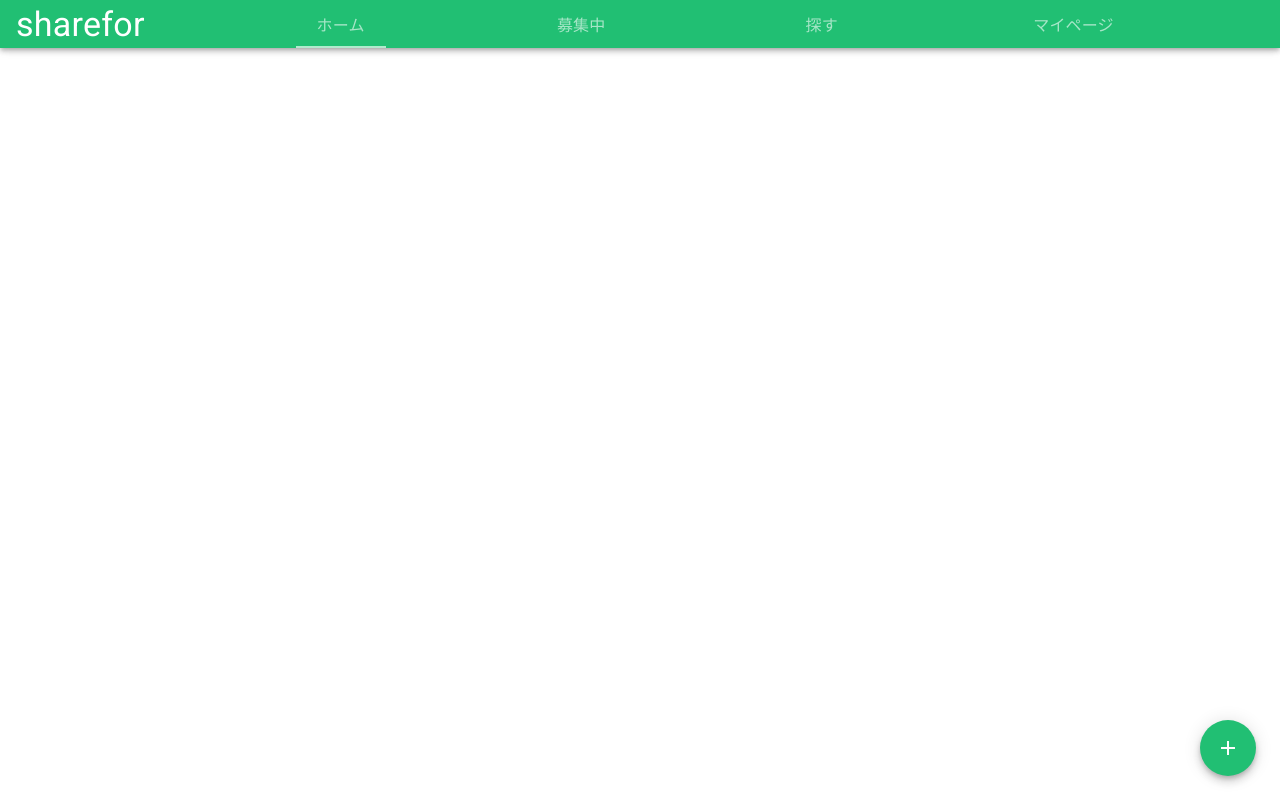
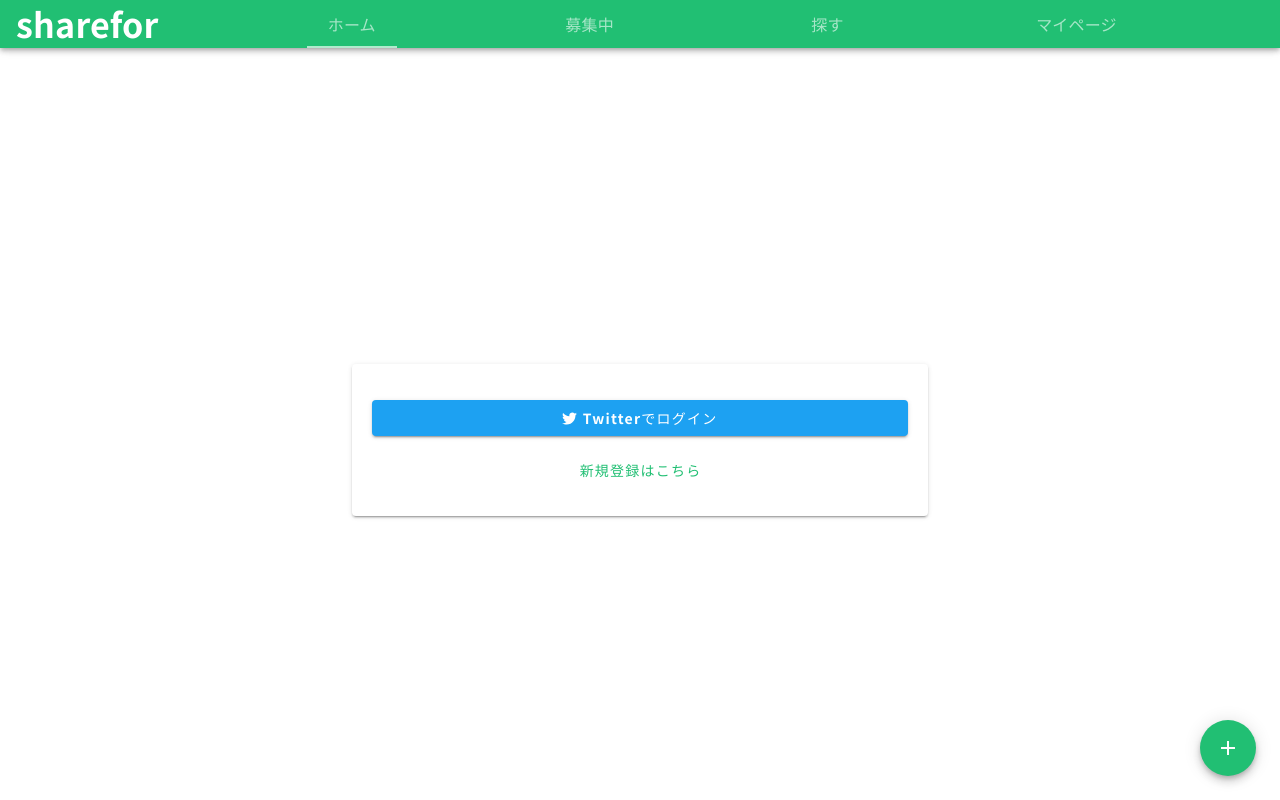
Before and after one commit to shuinoue-s/Sharefor, a Vue app: page /login in a window 1280 px wide. Built offline with nearby package versions, Linux system fonts and the light colour scheme; no server answers; what vue-head would draw is missing.

Commit message:
Add: ログインフォームを作成
TwitterAPIでログイン認証できるように変更

```diff
--- a/src/App.vue
+++ b/src/App.vue
@@ -29,5 +29,5 @@ export default {
 }
 </script>
 
-<style  scoped>
+<style>
 </style>
--- a/src/components/AppHeader.vue
+++ b/src/components/AppHeader.vue
@@ -1,4 +1,5 @@
 <template>
+    <div>
         <header>
             <v-app-bar
             app
@@ -8,7 +9,7 @@
             dense
             >
                 <div class="d-flex text-h5 text-md-h4">
-                <router-link to="/" tag="span" style="cursor: pointer">sharefor</router-link>
+                    <router-link to="/" tag="span" style="cursor: pointer" class="font">sharefor</router-link>
                 </div>
 
                 <v-spacer></v-spacer>
@@ -17,46 +18,43 @@
 
                     <v-spacer></v-spacer>
                     <v-tab to="/" class="caption text-sm-subtitle-1">
-                        <p class="menu-font">ホーム</p>
+                        <p class="mb-0 font">ホーム</p>
                     </v-tab>
 
                     <v-spacer></v-spacer>
                     <v-tab to="/about" class="caption text-sm-subtitle-1">
-                    <p class="menu-font">募集中</p>
+                        <p class="mb-0 font">募集中</p>
                     </v-tab>
 
                     <v-spacer></v-spacer>
                     <v-tab to="/post_form" class="caption text-sm-subtitle-1">
-                    <p class="menu-font">探す</p>
+                        <p class="mb-0 font">探す</p>
                     </v-tab>
 
                     <v-spacer></v-spacer>
                     <v-tab to="" class="caption text-sm-subtitle-1">
-                    <p class="menu-font">マイページ</p>
+                        <p class="mb-0 font">マイページ</p>
                     </v-tab>
                     <v-spacer></v-spacer>
                 </v-tabs>
             </v-app-bar>
         </header>
+    </div>
 </template>
 
 <script>
-import { mdiHome } from '@mdi/js'
+// import { mdiHome } from '@mdi/js'
 
 export default {
     name: "AppHeader",
     data() {
         return {
-            path: mdiHome
+            // path: mdiHome
         }
     }
 }
 </script>
 
 <style scoped>
-    @import url('https://fonts.googleapis.com/css2?family=Noto+Sans+JP:wght@700&display=swap');
-    .menu-font {
-        font-family: 'Noto Sans JP', sans-serif;
-        margin-bottom: 0;
-    }
+@import '../css/style.css';
 </style>
--- a/src/components/PostForm.vue
+++ b/src/components/PostForm.vue
@@ -160,7 +160,6 @@ import { mdiSend } from '@mdi/js'
 import { getFirestore, collection, addDoc, serverTimestamp } from "firebase/firestore"
 import { getStorage, getDownloadURL, ref, uploadBytes } from 'firebase/storage'
 import app from '../firebase/firebase'
-import '../validation/veeValidate'
 import { ValidationObserver, ValidationProvider, setInteractionMode, extend } from 'vee-validate'
 import { required, max, image, size } from 'vee-validate/dist/rules'
 import { mapGetters, mapActions } from 'vuex'
@@ -216,7 +215,7 @@ export default {
       image: '',
       fileName: '',
       filePath: '',
-      // tags: [], mapGettersで取得している
+      // tags: [], mapGettersで取得
       selected: [],
       uid: '',
       name: '',
@@ -336,8 +335,8 @@ export default {
   computed: {
     ...mapGetters('posts', ['tags']),
     previewImage() {
-      if (!this.filePath) return;
-      return URL.createObjectURL(this.fileName);
+      if(!this.image) return;
+      return URL.createObjectURL(this.image);
     },
   },
 }
--- a/src/components/RecruitmentForm.vue
+++ b/src/components/RecruitmentForm.vue
@@ -123,7 +123,6 @@
 </template>
 
 <script>
-import '../validation/veeValidate'
 import { ValidationObserver, ValidationProvider } from 'vee-validate'
 
 export default {
--- /dev/null
+++ b/src/css/style.css
@@ -0,0 +1,5 @@
+@import url('https://fonts.googleapis.com/css2?family=Noto+Sans+JP:wght@700&display=swap');
+
+.font {
+  font-family: 'Noto Sans JP', sans-serif;
+}
--- a/src/main.js
+++ b/src/main.js
@@ -4,7 +4,6 @@ import router from './router'
 import store from './store'
 import vuetify from './plugins/vuetify'
 import VueHead from 'vue-head'
-import veeValidate from './validation/veeValidate'
 
 Vue.use(VueHead)
 
@@ -13,7 +12,6 @@ Vue.config.productionTip = false
 new Vue({
   router,
   vuetify,
-  veeValidate,
   store,
   render: h => h(App)
 }).$mount('#app')
--- a/src/plugins/vuetify.js
+++ b/src/plugins/vuetify.js
@@ -16,7 +16,9 @@ export default new Vuetify({
                 customAlmostWhite: "#F9FCFB",
                 customLightGreen: "#B0EACD",
                 customGreen: "#21BF73",
-                customPink: '#F881DD'
+                customPink: '#F881DD',
+                twitterColor: "#1DA1F2",
+                googleColor: "#4285F4"
             }
         }
     },
--- a/src/router/index.js
+++ b/src/router/index.js
@@ -8,13 +8,25 @@ const routes = [
   {
     path: '/',
     name: 'Home',
+    props: true,
     component: Home
   },
   {
     path: '/about',
     name: 'About',
     component: () => import(/* webpackChunkName: "about" */ '../views/About.vue'),
-  }
+  },
+  {
+    path: '/login',
+    name: 'Login',
+    props: true,
+    component: () => import(/* webpackChunkName: "login" */ '../views/Login.vue'),
+  },
+  {
+    path: '/login/loading',
+    name: 'Loading',
+    component: () => import(/* webpackChunkName: "login/loading" */ '../views/Loading.vue'),
+  },
 ]
 
 const router = new VueRouter({
--- a/src/views/Home.vue
+++ b/src/views/Home.vue
@@ -1,16 +1,26 @@
 <template>
   <div>
+    <v-alert
+      :value="successMessage !== undefined"
+      type="success"
+      dense
+      class="mt-0 text-center"
+      transition="slide-y-transition"
+    >
+      {{message}}
+    </v-alert>
+
     <v-tabs align-with-title>
       <v-tabs-slider color="customLightGreen"></v-tabs-slider>
 
       <v-spacer></v-spacer>
       <v-spacer></v-spacer>
-      <v-tab href="#post-list" active-class="active">
+      <v-tab href="#post-list" active-class="active" class="font">
         投稿
       </v-tab>
 
       <v-spacer></v-spacer>
-      <v-tab href="#recruitment-list" active-class="active">
+      <v-tab href="#recruitment-list" active-class="active" class="font">
         募集
       </v-tab>
       <v-spacer></v-spacer>
@@ -33,7 +43,7 @@
 
   export default {
     name: 'Home',
-
+    props: ['message'],
     components: {
       PostList,
       RecruitmentList
@@ -44,11 +54,31 @@
         separator: '-',
         complement: 'Sharefor'
       }
+    },
+    data() {
+      return {
+        successMessage: undefined
+      }
+    },
+    mounted() {
+      this.successMessage = this.message
+      this.closeMessageThreeSecondsLater()
+    },
+    methods: {
+      closeMessageThreeSecondsLater() {
+        if(this.successMessage !== undefined){
+          setTimeout(() => {
+            this.successMessage = undefined
+          }, 3000)
+        }
+      }
     }
   }
 </script>
 
 <style scoped>
+@import '../css/style.css';
+
   .active  {
     color: #21BF73;
   }
--- /dev/null
+++ b/src/views/Loading.vue
@@ -0,0 +1,41 @@
+<template>
+  <div>
+    <v-progress-circular
+      indeterminate
+      color="customGreen"
+      class="position-center"
+      size="50"
+    ></v-progress-circular>
+  </div>
+</template>
+
+<script>
+import { getAuth, getRedirectResult } from "firebase/auth"
+
+export default {
+  name: 'Loading',
+  created() {
+    this.getRedirectResult()
+  },
+  methods: {
+    getRedirectResult() {
+      const auth = getAuth()
+      getRedirectResult(auth).then(() => {
+        this.$router.push({name: 'Home', params: {message: 'ログインしました'}})
+      }).catch(() => {
+        this.$router.push({name: 'Login', params: {message: 'ログインに失敗しました'}})
+      })
+    }
+  }
+}
+</script>
+
+<style>
+  .position-center {
+    position: absolute;
+    top: 50%;
+    left: 50%;
+    width: 90%;
+    transform: translate(-50%, -50%);
+  }
+</style>
--- /dev/null
+++ b/src/views/Login.vue
@@ -0,0 +1,120 @@
+<template>
+  <div>
+      <v-alert
+        :value="errorMessage !== undefined"
+        type="error"
+        dense
+        class="mt-0 text-center"
+        transition="slide-y-transition"
+      >
+        {{message}}
+      </v-alert>
+
+     <v-container>
+        <v-card class="mx-auto mt-4 font position-center">
+          <v-card-actions>
+            <v-col>
+              <v-btn
+              @click="signInTwitter"
+              block
+              class="text-transform py-4 my-4"
+              style="color: #fff;"
+              color="twitterColor"
+              >
+                <img src="@/assets/images/twitter-logo.svg" alt="TwitterLogo" width="15px" height="15px" class="mr-1">
+                Twitterでログイン
+              </v-btn>
+
+              <!-- <v-btn
+              @click="signInGoogle"
+              block
+              class="text-transform py-4 my-4"
+              style="color: #fff"
+              color="googleColor"
+              >
+                Googleでログイン
+              </v-btn>
+
+              <v-btn
+              @click="signInEmail"
+              block
+              class="text-transform py-4 my-4"
+              style="color: #fff"
+              color="customGreen"
+              >
+                メールアドレスでログイン
+              </v-btn> -->
+
+              <v-btn
+              block
+              text
+              class="text-transform py-4 my-2"
+              color="customGreen"
+              >
+                新規登録はこちら
+              </v-btn>
+            </v-col>
+          </v-card-actions>
+        </v-card>
+      </v-container>
+  </div>
+</template>
+
+<script>
+import { TwitterAuthProvider, getAuth, signInWithRedirect } from "firebase/auth"
+
+export default {
+  name: 'Login',
+  props: ['message'],
+  data() {
+    return {
+      errorMessage: undefined
+    }
+  },
+  mounted() {
+    this.errorMessage = this.message
+    this.closeMessageThreeSecondsLater()
+  },
+  methods: {
+    signInTwitter() {
+      const auth = getAuth()
+      const provider = new TwitterAuthProvider()
+      signInWithRedirect(auth, provider)
+      this.$router.push('/login/loading')
+    },
+    closeMessageThreeSecondsLater() {
+      if(this.errorMessage !== undefined){
+        setTimeout(() => {
+          this.errorMessage = undefined
+        }, 3000)
+      }
+    }
+  }
+}
+</script>
+
+<style scoped>
+  @import '../css/style.css';
+
+  *{ text-transform: none !important; }
+
+  .position-center {
+    position: absolute;
+    top: 50%;
+    left: 50%;
+    width: 90%;
+    transform: translate(-50%, -50%);
+  }
+
+  @media screen and (min-width: 600px) {
+    .position-center {
+      width: 70%;
+    }
+  }
+
+  @media screen and (min-width: 1000px) {
+    .position-center {
+      width: 45%;
+    }
+  }
+</style>
```
Also changed, not shown: src/assets/images/twitter-logo.svg (added), src/validation/veeValidate.js (deleted). Lines whose indentation alone changed are shown as unchanged.
